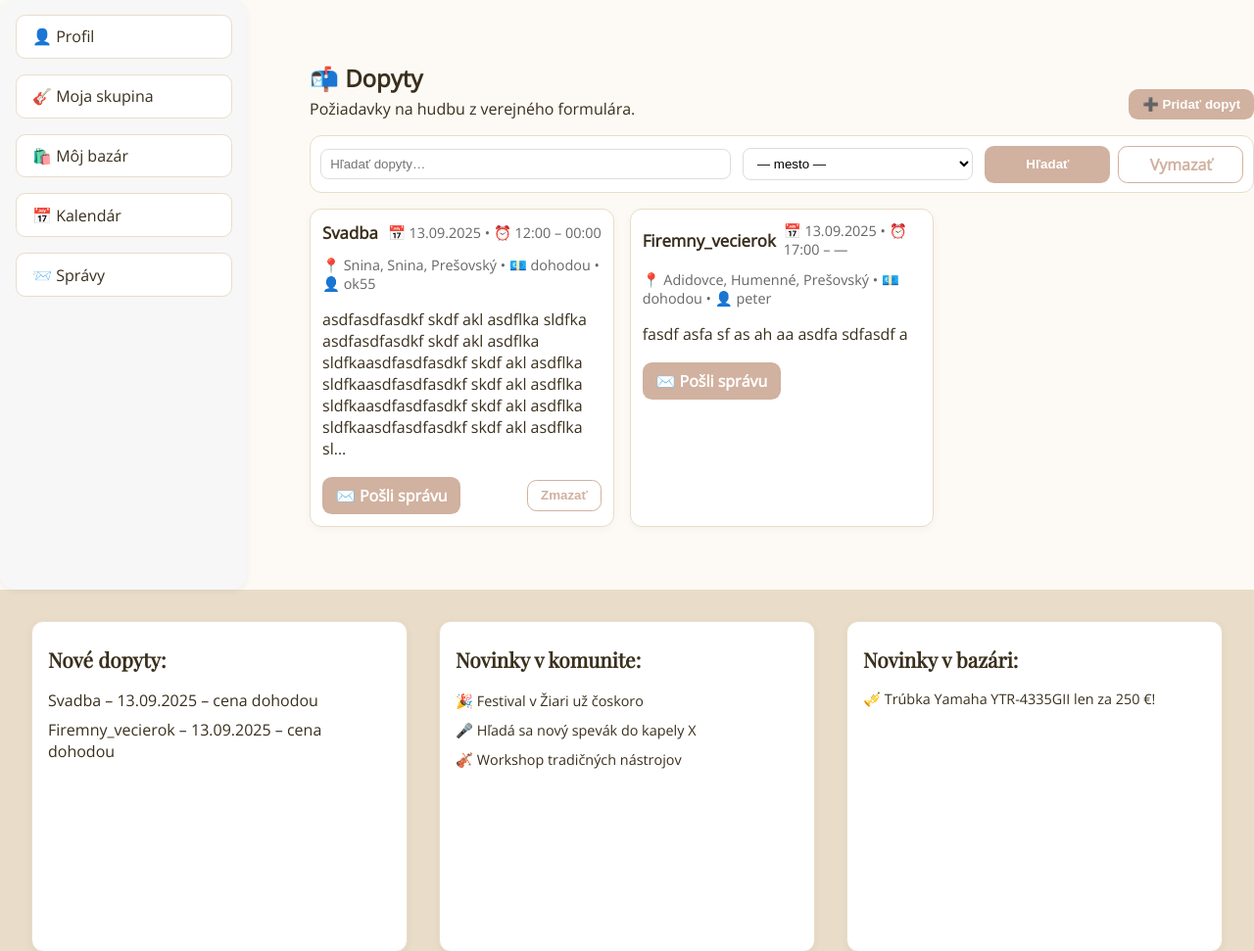
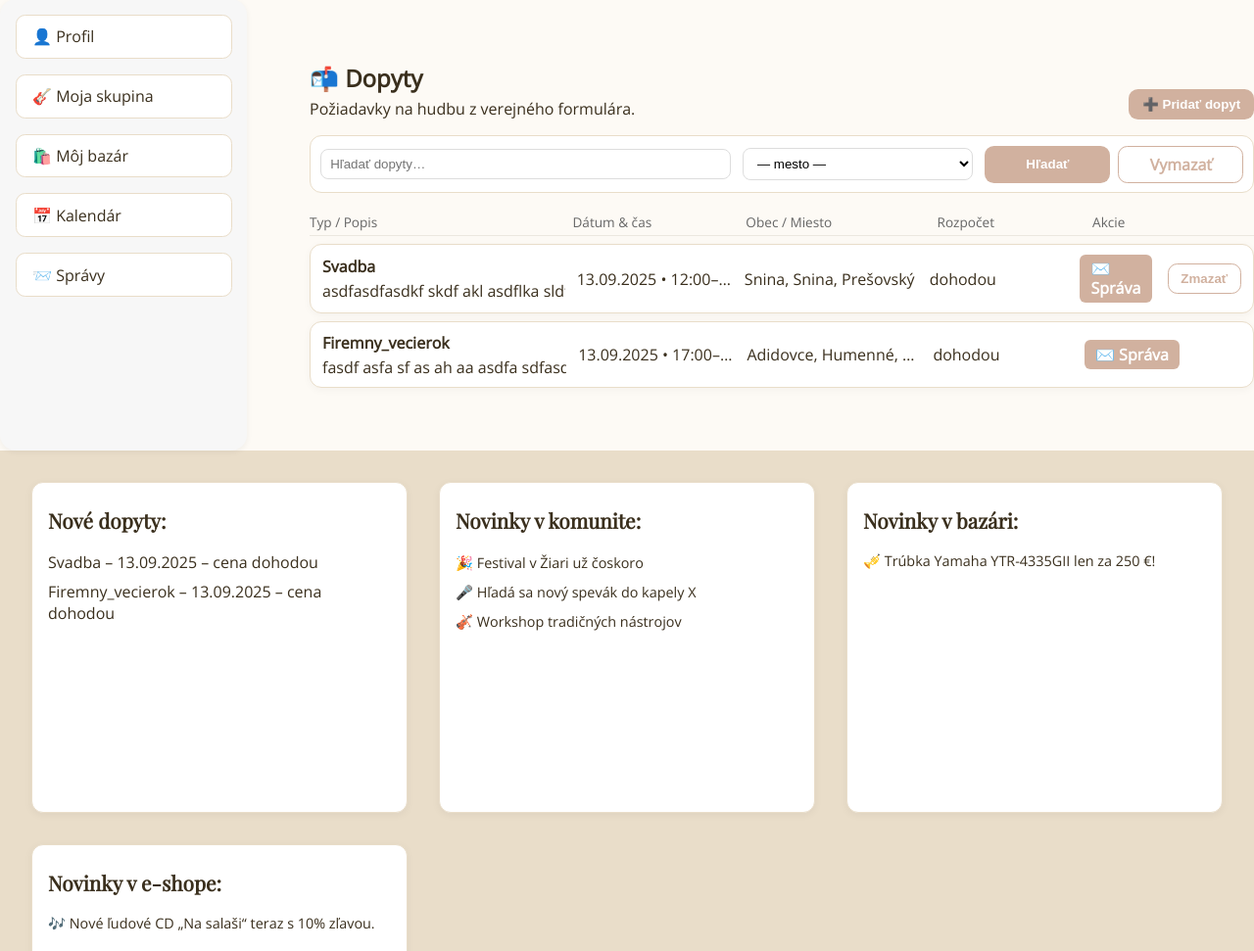
Before and after one commit to Ondro55/hudobnicka-platforma, a Flask app: page /dopyty in a window 1280 px wide. Shown: the part 145-1116 px from the top of the page at 98% size. Run offline with Flask 3, Linux system fonts and the light colour scheme; a user stored in the database is signed in.

Commit message:
doladenie

```diff
--- a/static/style.css
+++ b/static/style.css
@@ -684,6 +684,20 @@
   gap:.75rem;
   align-items:center;
 }
+/* dopyty */
+.kom-grid-row.dopyt,
+.kom-grid-head.dopyt {
+  grid-template-columns: minmax(0, 2.8fr) .95fr 1.05fr .40fr max-content;
+}
+/* DOPYTY – prvý stĺpec: nech sa text normálne zalamuje a nepresahuje */
+.kom-grid-row.dopyt > div:first-child {
+  min-width: 0;
+  max-inline-size: 100%;
+  white-space: normal;        /* kľúčové – prebijeme .text-clip/nowrap */
+  overflow-wrap: anywhere;
+  word-break: break-word;
+  overflow: hidden;           /* vizuálna poistka proti presahu */
+}
 
 /* pomocné */
 .text-clip{ min-width:0; overflow:hidden; text-overflow:ellipsis; white-space:nowrap; }
@@ -695,3 +709,22 @@
 
 /* aby filterbar a tabuľka držali rovnakú šírku ako v bazári */
 .komunita-wrapper{ max-width:none; width: 100%; }
+
+/* <details>/<summary> správanie */
+.popis-summary { cursor: pointer; list-style: none; }
+.popis-summary::-webkit-details-marker { display: none; }
+
+/* prepínanie textov v summary */
+.summary-open { display: none; color: #666; font-size: .92em; }
+.popis[open] .summary-collapsed { display: none; }
+.popis[open] .summary-open { display: inline; }
+
+/* rozbalený text nesmie dediť orezanie */
+.popis-full {
+  margin-top: .35rem;
+  color: #444;
+  line-height: 1.45;
+  white-space: normal;
+  overflow: visible;
+  text-overflow: initial;
+}
--- a/templates/dopyty.html
+++ b/templates/dopyty.html
@@ -14,7 +14,7 @@
     </div>
   </header>
 
-  {# ---- nastavenie pre jednotný filterbar ---- #}
+  {# ---- jednotný filterbar (ako v skupinách/komunite/bazári) ---- #}
   {% set action_url = url_for('dopyty.zobraz_dopyty') %}
   {% set placeholder = 'Hľadať dopyty…' %}
   {% set btn_label = 'Hľadať' %}
@@ -22,72 +22,107 @@
   {% set show_zaner = False %}
   {% set show_kategoria = False %}
 
-  {# zachovaj predvyplnené hodnoty, ak prišli z GETu #}
+  {# zachovaj predvyplnené hodnoty z GETu #}
   {% set q = q or request.args.get('q','') %}
   {% set mesto = mesto or request.args.get('mesto','') %}
 
   {% include "includes/filterbar.html" %}
 
-  {# ---- ZOZNAM DOPYTOV v jednotných kartách ---- #}
-  {% if dopyty and dopyty|length %}
-    <div class="result-grid">
+  {# ---- HLAVIČKA STĹPCOV (5 stĺpcov) ---- #}
+  <div class="columns-head" style="font-size:.85rem;color:#666;margin:.5rem 0;">
+    <div class="kom-grid-head dopyt" style="grid-template-columns:1.4fr .9fr 1fr .8fr .9fr;">
+      <div>Typ / Popis</div>
+      <div>Dátum & čas</div>
+      <div>Obec / Miesto</div>
+      <div>Rozpočet</div>
+      <div>Akcie</div>
+    </div>
+  </div>
+
+  {# ---- ZOZNAM v jednotných riadkoch ---- #}
+  <div class="list-rows">
+    {% if dopyty and dopyty|length %}
       {% for d in dopyty %}
-        <article class="card">
-          <div class="row">
-            <h4 style="margin:0;">
-              {{ d.typ_akcie|title if d.typ_akcie else 'Dopyt' }}
-            </h4>
-            <span class="meta">
-              {% if d.datum %}📅 {{ d.datum.strftime('%d.%m.%Y') }}{% endif %}
-              {% if d.cas_od or d.cas_do %}
-                • ⏰ {{ d.cas_od.strftime('%H:%M') if d.cas_od else '—' }} – {{ d.cas_do.strftime('%H:%M') if d.cas_do else '—' }}
+        <article class="list-row kom-grid-row dopyt" style="grid-template-columns:1.4fr .9fr 1fr .8fr .9fr;">
+
+          {# Typ / Popis – názov + rozbaliteľný popis bez zdvojenia riadku #}
+            <div>
+              <strong>{{ d.typ_akcie|title if d.typ_akcie else 'Dopyt' }}</strong>
+
+              {% if d.popis %}
+                <details class="popis" style="margin-top:.2rem;">
+                  <summary class="popis-summary">
+                    <span class="summary-collapsed text-clip">
+                      {{ d.popis | truncate(120, True, '… viac') }}
+                    </span>
+                    <span class="summary-open">Zbaliť popis ▲</span>
+                  </summary>
+                  <div class="popis-full">
+                    {{ d.popis }}
+                  </div>
+                </details>
               {% endif %}
-            </span>
+            </div>
+
+          {# Dátum & čas #}
+          <div class="text-clip">
+            {% if d.datum %}{{ d.datum.strftime('%d.%m.%Y') }}{% else %}—{% endif %}
+            {% if d.cas_od or d.cas_do %}
+              <span> • {{ d.cas_od.strftime('%H:%M') if d.cas_od else '—' }}–{{ d.cas_do.strftime('%H:%M') if d.cas_do else '—' }}</span>
+            {% endif %}
           </div>
 
-          <p class="meta" style="margin:.25rem 0 0;">
+          {# Obec / Miesto #}
+          <div class="text-clip">
             {% if d.mesto_ref %}
-              📍 {{ d.mesto_ref.nazov }}{% if d.mesto_ref.okres %}, {{ d.mesto_ref.okres }}{% endif %}{% if d.mesto_ref.kraj %}, {{ d.mesto_ref.kraj }}{% endif %}
+              {{ d.mesto_ref.nazov }}{% if d.mesto_ref.okres %}, {{ d.mesto_ref.okres }}{% endif %}{% if d.mesto_ref.kraj %}, {{ d.mesto_ref.kraj }}{% endif %}
             {% elif d.miesto %}
-              📍 {{ d.miesto }}
+              {{ d.miesto }}
+            {% else %}
+              —
             {% endif %}
-            • 💶 {{ ('%.0f'|format(d.rozpocet)) ~ ' €' if d.rozpocet is not none else 'dohodou' }}
-            {% if d.meno %} • 👤 {{ d.meno }}{% endif %}
-          </p>
+          </div>
 
-          {% if d.popis %}
-            <p style="margin:.5rem 0 0;">{{ d.popis | truncate(220, True, '…') }}</p>
-          {% endif %}
+          {# Rozpočet #}
+          <div class="text-clip">
+            {% if d.rozpocet is not none %}
+              {{ '%.0f'|format(d.rozpocet) }} €
+            {% else %}
+              dohodou
+            {% endif %}
+          </div>
 
-          <div class="row" style="margin-top:.6rem;">
+          {# Akcie #}
+          <div class="row-actions">
             {% if current_user.is_authenticated %}
               {% if d.email %}
-                <a class="btn primary"
+                <a class="kom-msg-btn"
                    href="{{ url_for('spravy.napisat', kontekst='dopyt', kontekst_id=d.id, komu_email=d.email) }}">
-                  ✉️ Pošli správu
+                  ✉️ Správa
                 </a>
-              {% else %}
-                <span class="meta">Kontakt nie je k dispozícii.</span>
               {% endif %}
             {% else %}
-              <a class="btn" href="{{ url_for('uzivatel.login') }}">Prihlás sa a reaguj</a>
+              <a class="btn primary sm" href="#" data-modal-open="#modal-login">✉️ Správa</a>
             {% endif %}
+
+            {#<a class="icon-btn" href="{{ url_for('dopyty.detail', dopyt_id=d.id) }}" title="Detail">👁️</a>#}
 
             {% if current_user.is_authenticated and d.pouzivatel_id == current_user.id %}
               <form method="post"
                     action="{{ url_for('dopyty.delete_mine', dopyt_id=d.id) }}"
                     onsubmit="return confirm('Naozaj zmazať tento dopyt?');"
-                    style="margin-left:auto;">
+                    style="margin-left:.5rem;">
                 <button type="submit" class="btn ghost">Zmazať</button>
               </form>
             {% endif %}
           </div>
+
         </article>
       {% endfor %}
-    </div>
-  {% else %}
-    <p class="sekcia-empty" style="margin-top:.75rem;">Zatiaľ žiadne dopyty podľa filtra.</p>
-  {% endif %}
+    {% else %}
+      <p style="padding:.75rem 0;">😕 Zatiaľ žiadne dopyty podľa filtra.</p>
+    {% endif %}
+  </div>
 
   {# modal s formulárom #}
   {% include 'modals/dopyt_form.html' %}
```
Also changed, not shown: instance/muzikuj.db.
